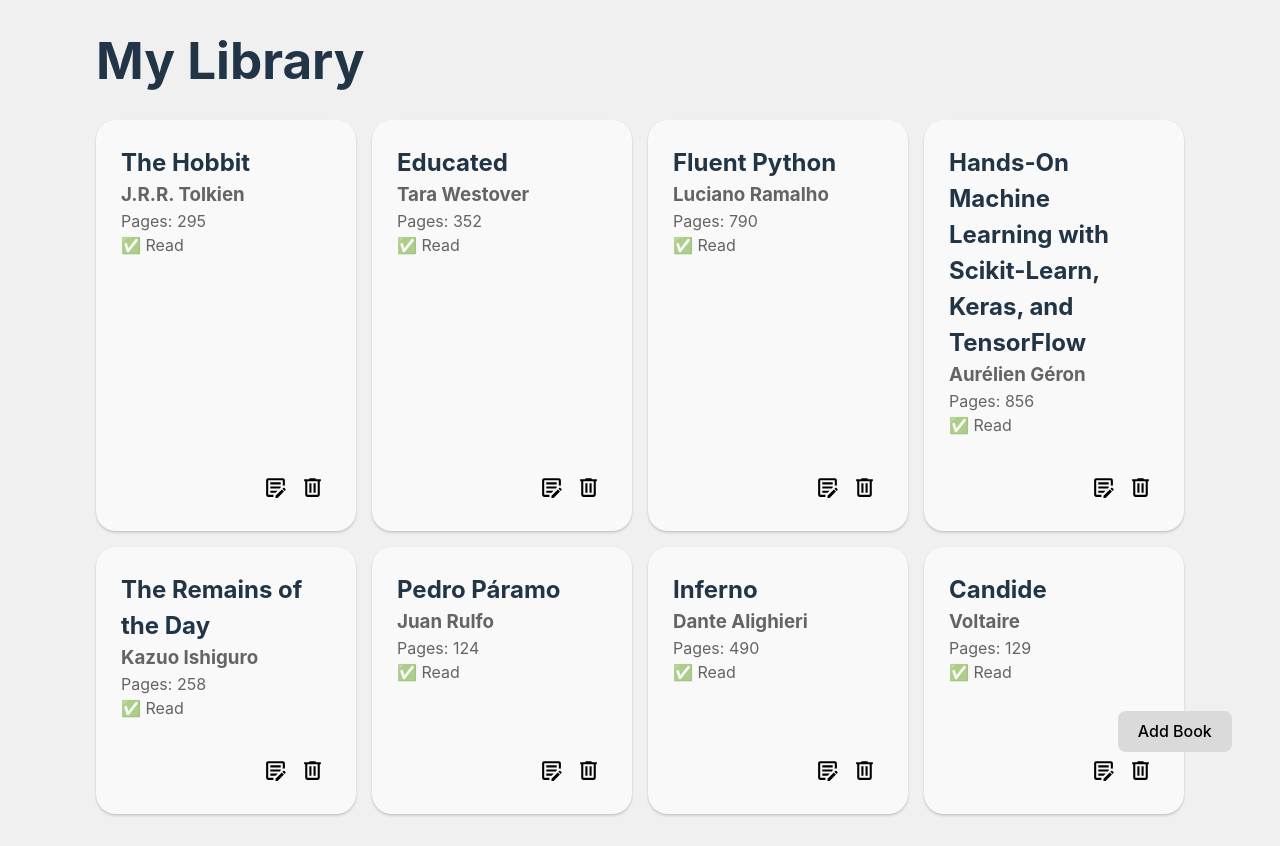
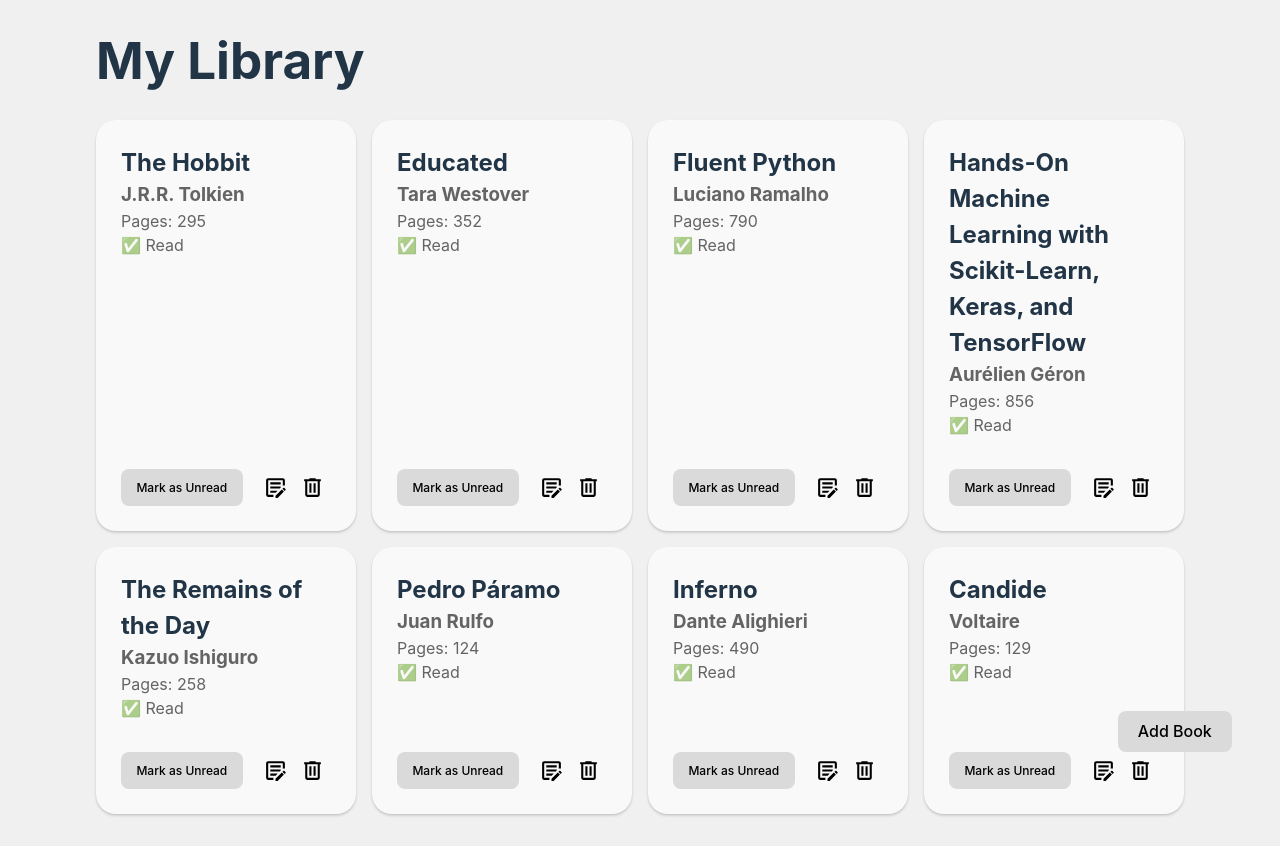
Before and after one commit to pricebenjamin/top-projects, a React (Vite) app: page / in a window 1280 px wide. Built offline with nearby package versions, Linux system fonts and the light colour scheme.

Commit message:
Enable toggle for read status

```diff
--- a/src/App.css
+++ b/src/App.css
@@ -54,9 +54,13 @@
 }
 
 .book .actions {
-  align-self: flex-end;
   margin-top: auto;
   display: flex;
+}
+
+.book button.toggle-read {
+  font-size: 12px;
+  margin-right: auto;
 }
 
 .book button.icon {
--- a/src/App.tsx
+++ b/src/App.tsx
@@ -33,6 +33,19 @@ export default function LibraryComponent() {
       };
     }
 
+    function toggleReadStatus(key: string) {
+      return () => {
+        const book = library.get(key);
+        if (book) {
+          setLibrary(library.update(key, { hasBeenRead: !book.hasBeenRead }));
+        } else {
+          console.log(
+            `error: unable to update book: failed to find book by key=${key}`
+          );
+        }
+      };
+    }
+
     function showAddBookDialog() {
       resetDialog();
       dialog.current?.showModal();
@@ -49,6 +62,7 @@ export default function LibraryComponent() {
         {...book}
         deleteBook={deleteBook(key)}
         updateBook={updateBook(key)}
+        toggleReadStatus={toggleReadStatus(key)}
       />
     ));
 
@@ -185,6 +199,7 @@ function initialLibrary() {
 interface BookComponentProps extends Book {
   deleteBook: () => void;
   updateBook: () => void;
+  toggleReadStatus: () => void;
 }
 
 function BookComponent({
@@ -194,6 +209,7 @@ function BookComponent({
   hasBeenRead,
   deleteBook,
   updateBook,
+  toggleReadStatus,
 }: BookComponentProps) {
   return (
     <div className="book">
@@ -202,6 +218,13 @@ function BookComponent({
       <p>{`Pages: ${pageCount}`}</p>
       {hasBeenRead && <p>✅ Read</p>}
       <div className="actions">
+        <button
+          type="button"
+          className="toggle-read"
+          onClick={toggleReadStatus}
+        >
+          Mark as {hasBeenRead ? "Unread" : "Read"}
+        </button>
         <button type="button" className="icon" onClick={updateBook}>
           <img src={editIcon} alt="Edit Details" title="Edit Details" />
         </button>
```
